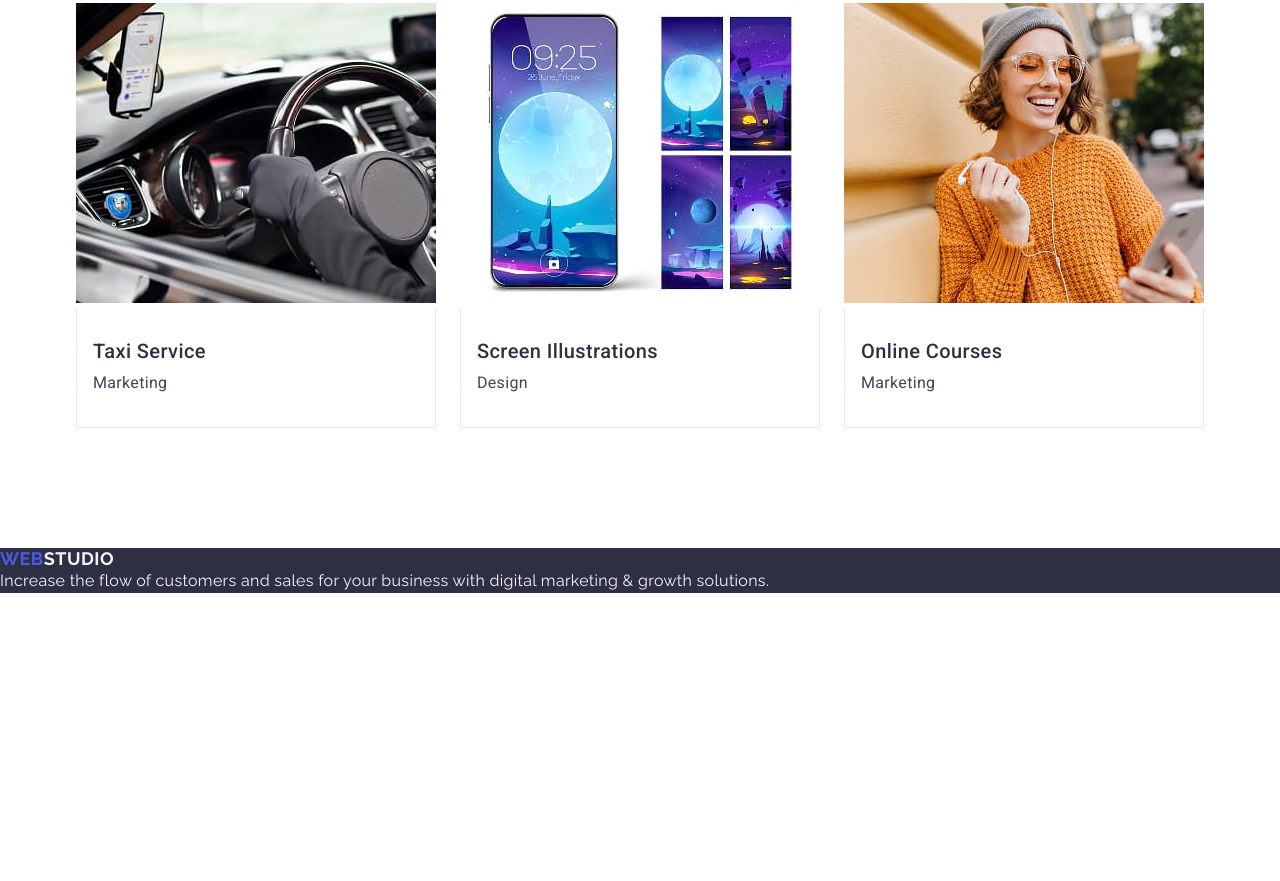
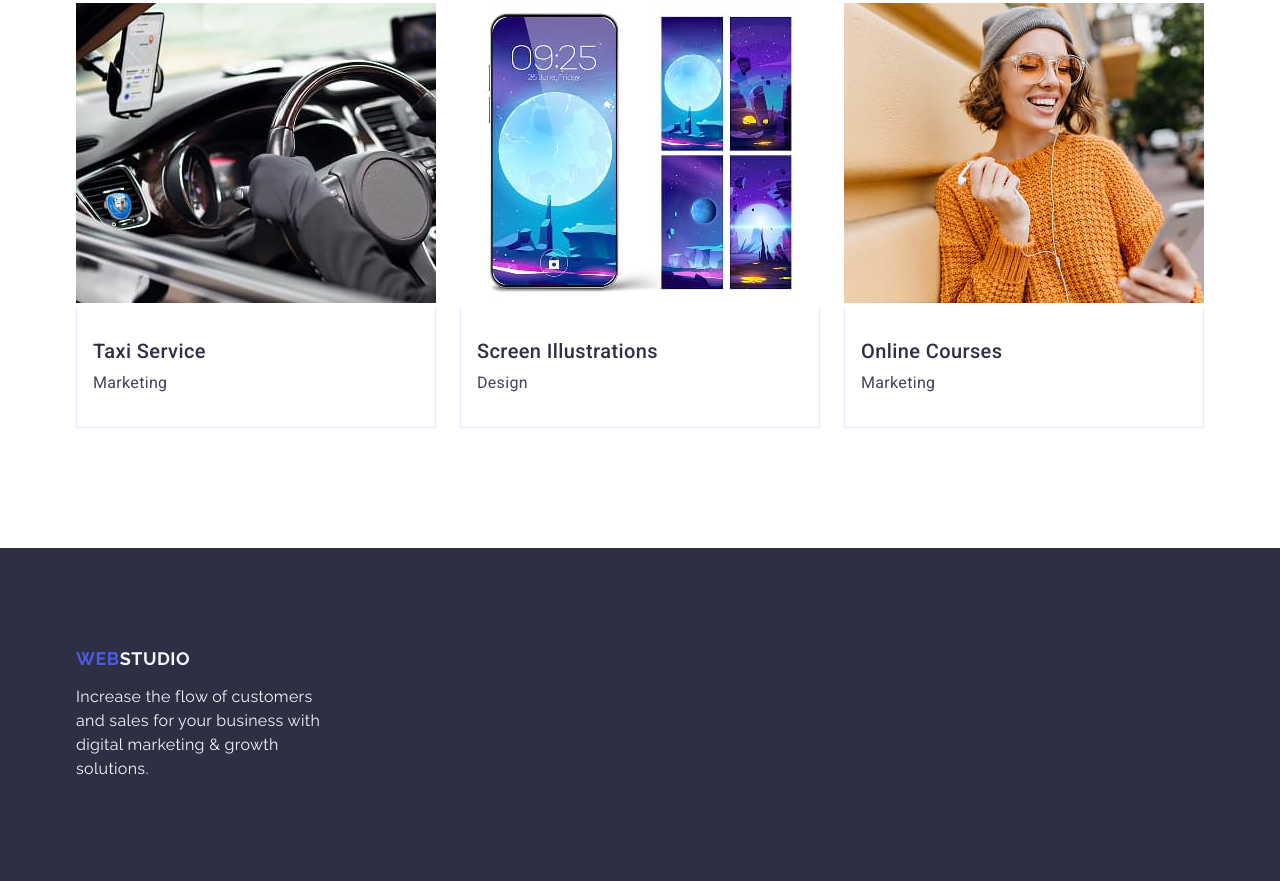
Before and after one commit to liliialuma/goit-markup-hw-03, a plain HTML site: page index.html in a window 1280 px wide. Shown: the part 2416-3297 px from the top of the page. Before the commit the page ends 3009 px from the top, so only its background shows below. Drawn offline with nearby package versions, Linux system fonts and the light colour scheme.

Commit message:
index file, css

```diff
--- a/css/styles.css
+++ b/css/styles.css
@@ -340,7 +340,16 @@ a{
   background-color: #2e2f42;
 }
 
+.footer-container{
+  display: block;
+  align-items: center;
+  padding-top: 100px;
+  padding-bottom: 100px;
+
+}
 .logo-footer{
+  display: inline-block;
+  margin-bottom: 16px;
   font-family: var(--second-family);
   font-weight: 700;
   text-transform: uppercase;
@@ -354,6 +363,7 @@ a{
   color: var(--cloud);
 }
 .footer-text{
+  max-width: 264px;
   font-family: var(--font-family);
   font-size: 16px;
   line-height: 1.5;
--- a/index.html
+++ b/index.html
@@ -156,8 +156,11 @@
         </section>
     </main>
     <footer class="footer">
-        <a class="logo-footer" href="./index.html">Web<span class="studio">Studio</span></a>
-        <p class="footer-text">Increase the flow of customers and sales for your business with digital marketing & growth solutions.</p>
+        <div class="container footer-container">
+            <a class="logo-footer" href="./index.html">Web<span class="studio">Studio</span></a>
+            <p class="footer-text">Increase the flow of customers and sales for your business with digital marketing & growth solutions.</p>
+
+        </div>
     </footer>
 </body>
 </html>
```
